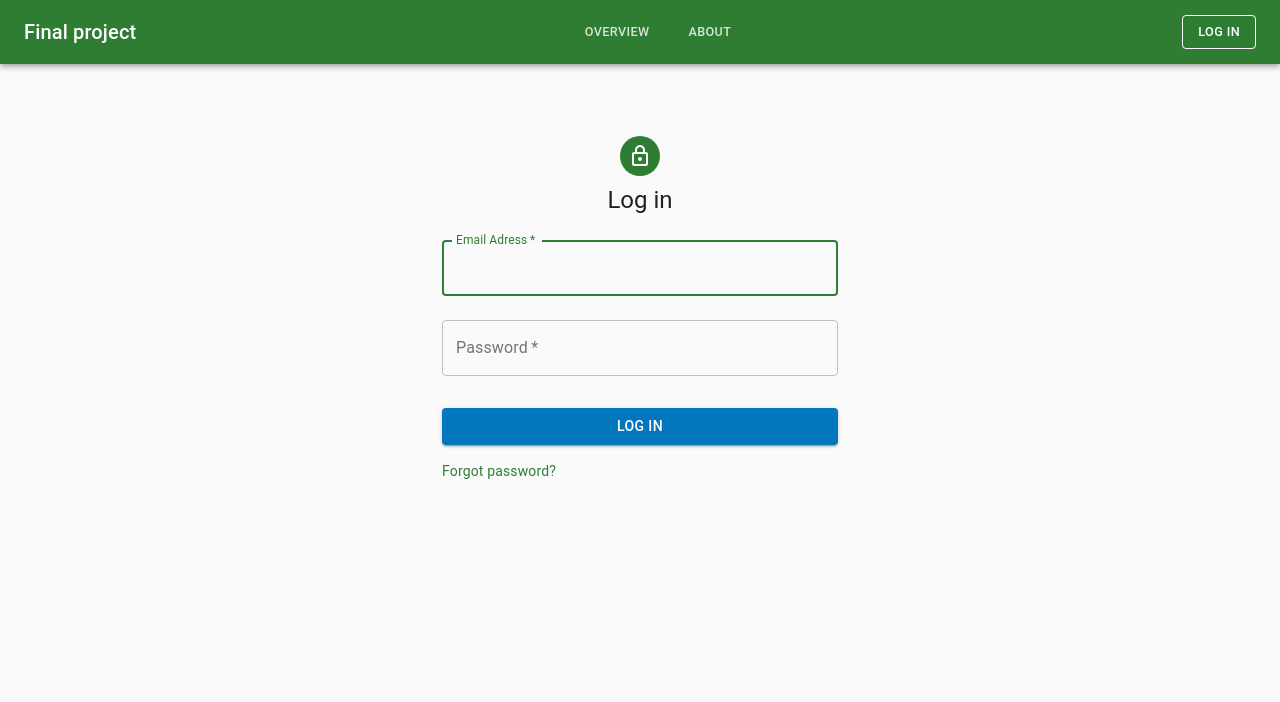
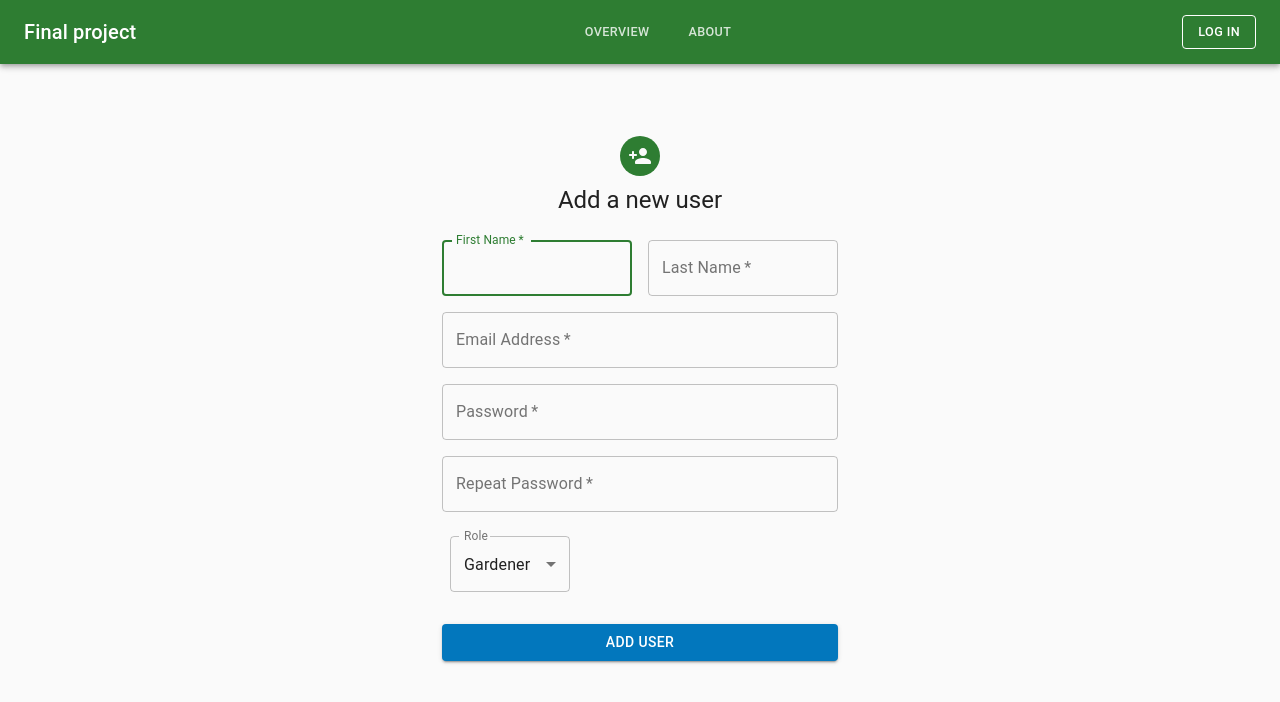
Before and after one commit to Fullstack-web-dev-exam/frontend, a React (Create React App) app: page /login in a window 1280 px wide. Shown: the top 702 px of the page. Built offline with nearby package versions, Linux system fonts and the light colour scheme.

Commit message:
Implement AddUserForm
Started working on AddUserForm. It is WIP. It is currently displayed on the login page -> needs to be moved
To do: submit form with values from state

```diff
--- a/src/App.js
+++ b/src/App.js
@@ -2,7 +2,8 @@ import { ThemeProvider } from '@material-ui/styles';
 import { BrowserRouter as Router, Switch, Route } from 'react-router-dom';
 
 import MenuAppBar from './components/AppBar';
-import LogInForm from './components/LogInForm'
+/* import LogInForm from './components/LogInForm' */
+import AddUserForm from './components/AddUserForm'
 import { theme } from './colors';
 import PrivateRoute from './routes/PrivateRoute';
 import { AuthConsumer } from './helpers/Auth';
@@ -30,7 +31,8 @@ function App() {
                   <p>You are now logged out!</p>
                 </Route>
                 <Route exact path="/login">
-                  <LogInForm/>
+                  {/* <LogInForm/> */}
+                  <AddUserForm/>
                 </Route>
                 <Route exact path="/">
                   <p>Hjemmesiden</p>
--- /dev/null
+++ b/src/components/AddUserForm.js
@@ -0,0 +1,196 @@
+
+/* TO DO:
+
+Submitte formen ved hjelp av state */
+
+import React, { useState } from 'react';
+import Avatar from '@material-ui/core/Avatar';
+import Button from '@material-ui/core/Button';
+import CssBaseline from '@material-ui/core/CssBaseline';
+import TextField from '@material-ui/core/TextField';
+import Grid from '@material-ui/core/Grid';
+import PersonAddRoundedIcon from '@material-ui/icons/PersonAddRounded';
+import Typography from '@material-ui/core/Typography';
+import { makeStyles } from '@material-ui/core/styles';
+import Container from '@material-ui/core/Container';
+import Select from '@material-ui/core/Select';
+import FormControl from '@material-ui/core/FormControl';
+import InputLabel from '@material-ui/core/InputLabel';
+import MenuItem from '@material-ui/core/MenuItem';
+
+const useStyles = makeStyles((theme) => ({
+    paper: {
+        marginTop: theme.spacing(8),
+        display: 'flex',
+        flexDirection: 'column',
+        alignItems: 'center',
+    },
+    avatar: {
+        margin: theme.spacing(1),
+        backgroundColor: theme.palette.primary.main
+    },
+    form: {
+        width: '100%', // Fix IE 11 issue.
+        marginTop: theme.spacing(3)
+    },
+    submit: {
+        margin: theme.spacing(3, 0, 2),
+        backgroundColor: theme.palette.secondary.main,
+        '&:hover': {
+            backgroundColor: theme.palette.secondary.dark,
+        }
+    },
+    formControl: {
+        margin: theme.spacing(1),
+        minWidth: 120,
+    },
+    selectEmpty: {
+        marginTop: theme.spacing(2),
+        width: '100%'
+    }
+
+}));
+
+export default function AddUserFrom() {
+    const classes = useStyles();
+
+    const [firstName, setFirstName] = useState('');
+    const [lastName, setLastName] = useState('');
+    const [email, setEmail] = useState('');
+    const [password, setPassword] = useState('');
+    const [passwordRepeat, setPasswordRepeat] = useState('');
+    const [role, setRole] = useState('gardener');
+
+    const handleChangeRole = (event) => {
+        setRole(event.target.value);
+    };
+
+    const handleChangeFirstName = (event) => {
+        setFirstName(event.target.value);
+    };
+
+    const handleChangeLastName = (event) => {
+        setLastName(event.target.value);
+    };
+
+    const handleChangeEmail = (event) => {
+        setEmail(event.target.value);
+    };
+
+    const handleChangePassword = (event) => {
+        setPassword(event.target.value);
+    };
+
+    const handleChangePasswordRepeat = (event) => {
+        setPasswordRepeat(event.target.value);
+    };
+
+    return (
+        <Container component="main" maxWidth="xs">
+            <CssBaseline />
+            <div className={classes.paper}>
+                <Avatar className={classes.avatar}>
+                    <PersonAddRoundedIcon />
+                </Avatar>
+                <Typography component="h1" variant="h5">
+                    Add a new user
+                </Typography>
+                <form className={classes.form} noValidate>
+                    <Grid container spacing={2}>
+                        <Grid item xs={12} sm={6}>
+                            <TextField
+                                autoComplete="fname"
+                                name="firstName"
+                                variant="outlined"
+                                required
+                                fullWidth
+                                id="firstName"
+                                label="First Name"
+                                autoFocus
+                                onChange={handleChangeFirstName}
+                                value={firstName}
+                            />
+                        </Grid>
+                        <Grid item xs={12} sm={6}>
+                            <TextField
+                                variant="outlined"
+                                required
+                                fullWidth
+                                id="lastName"
+                                label="Last Name"
+                                name="lastName"
+                                autoComplete="lname"
+                                onChange={handleChangeLastName}
+                                value={lastName}
+                            />
+                        </Grid>
+                        <Grid item xs={12}>
+                            <TextField
+                                variant="outlined"
+                                required
+                                fullWidth
+                                id="email"
+                                label="Email Address"
+                                name="email"
+                                autoComplete="email"
+                                onChange={handleChangeEmail}
+                                value={email}
+                            />
+                        </Grid>
+                        <Grid item xs={12}>
+                            <TextField
+                                variant="outlined"
+                                required
+                                fullWidth
+                                name="password"
+                                label="Password"
+                                type="password"
+                                id="password"
+                                autoComplete="current-password"
+                                onChange={handleChangePassword}
+                                value={password}
+                            />
+                        </Grid>
+                        <Grid item xs={12}>
+                            <TextField
+                                variant="outlined"
+                                required
+                                fullWidth
+                                name="passwordRepeat"
+                                label="Repeat Password"
+                                type="password"
+                                id="passwordRepeat"
+                                onChange={handleChangePasswordRepeat}
+                                value={passwordRepeat}
+                            />
+                        </Grid>
+                        <Grid item xs={12}>
+                            <FormControl variant="outlined" className={classes.formControl}>
+                                <InputLabel id="role">Role</InputLabel>
+                                <Select
+                                    labelId="role"
+                                    id="role"
+                                    value={role}
+                                    onChange={handleChangeRole}
+                                    label="role"
+                                >
+                                    <MenuItem value={"gardener"}>Gardener</MenuItem>
+                                    <MenuItem value={"manager"}>Manager</MenuItem>
+                                </Select>
+                            </FormControl>
+                        </Grid>
+                    </Grid>
+                    <Button
+                        type="submit"
+                        fullWidth
+                        variant="contained"
+                        color="primary"
+                        className={classes.submit}
+                    >
+                        Add user
+                    </Button>
+                </form>
+            </div>
+        </Container>
+    );
+}
--- a/src/components/LogInForm.js
+++ b/src/components/LogInForm.js
@@ -21,17 +21,17 @@ const useStyles = makeStyles((theme) => ({
     },
     avatar: {
         margin: theme.spacing(1),
-        backgroundColor: theme.palette.primary.main,
+        backgroundColor: theme.palette.primary.main
     },
     form: {
         width: '100%', // Fix IE 11 issue.
-        marginTop: theme.spacing(1),
+        marginTop: theme.spacing(1)
     },
     submit: {
         margin: theme.spacing(3, 0, 2),
         backgroundColor: theme.palette.secondary.main,
         '&:hover': {
-            backgroundColor: theme.palette.secondary.dark,
+            backgroundColor: theme.palette.secondary.dark
         }
     },
 }));
```
